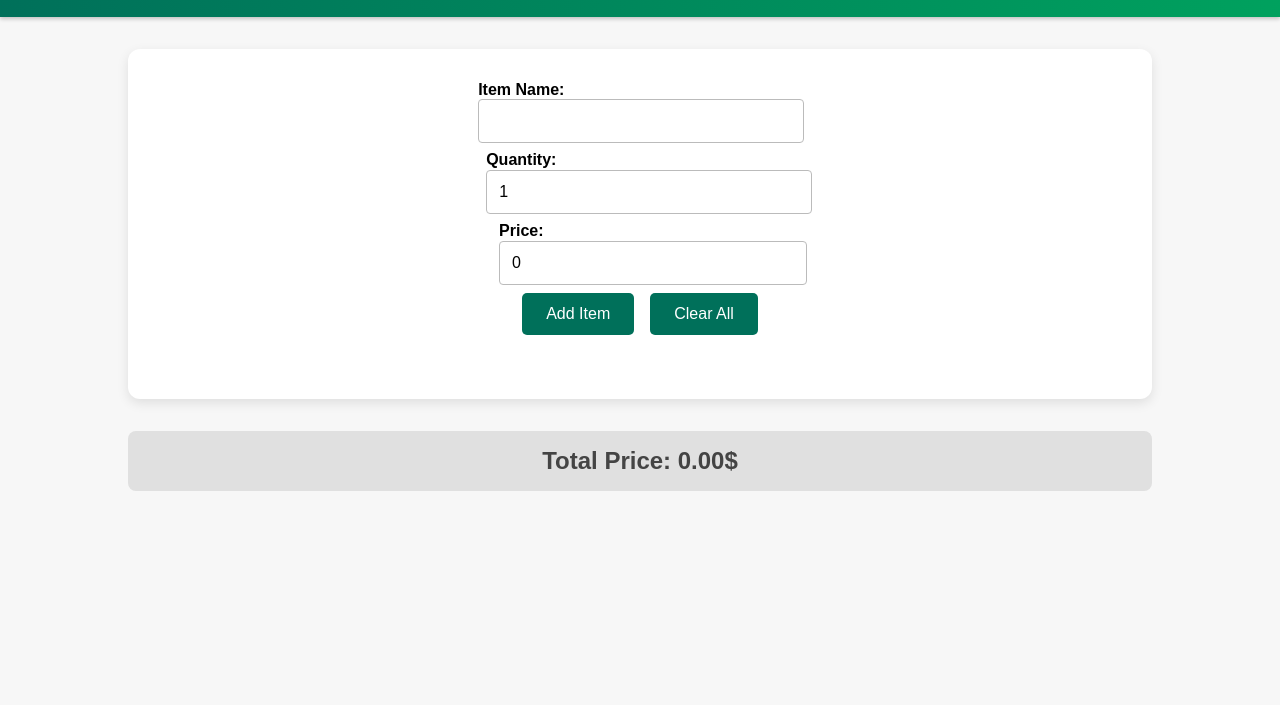
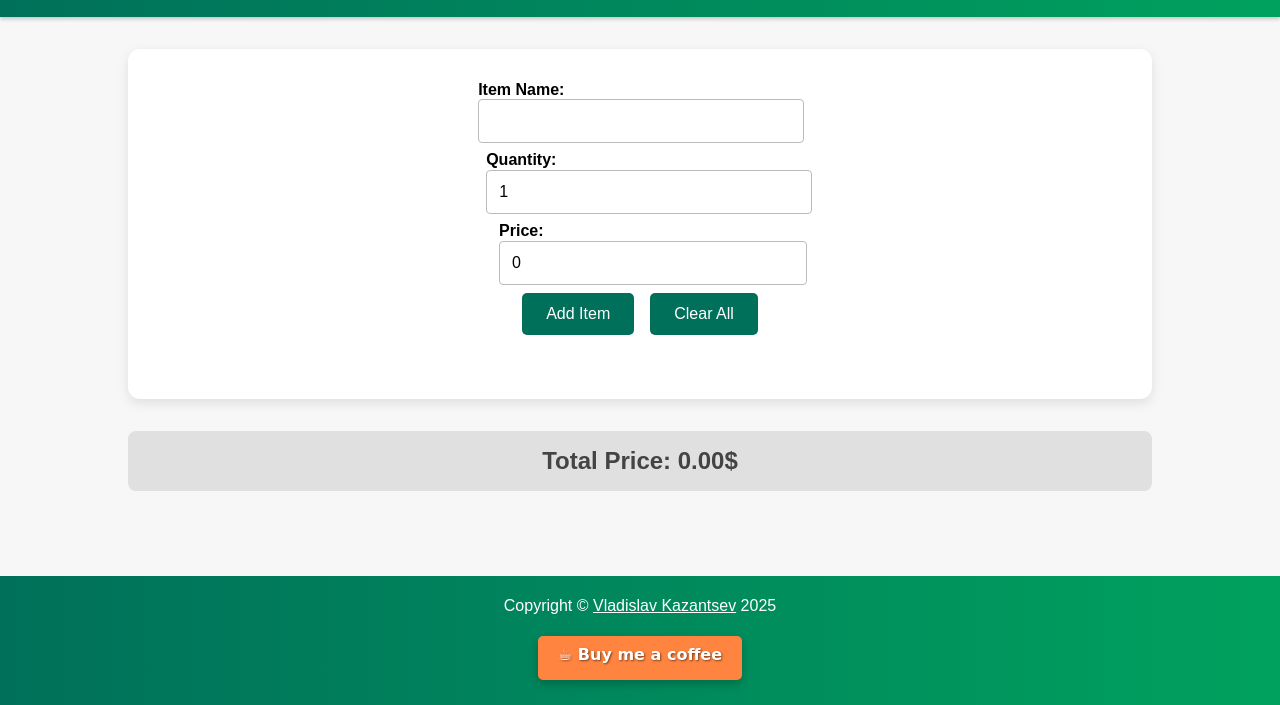
Before and after one commit to PrimeSolar/shopping-app, a plain HTML site: page index.html in a window 1280 px wide. Shown: the part 95-800 px from the top of the page. Drawn offline with nearby package versions, Linux system fonts and the light colour scheme.

Commit message:
Update index.html

```diff
--- a/index.html
+++ b/index.html
@@ -4,6 +4,8 @@
     <meta charset="utf-8" />
   </head>
   <body>
+    <div class="wrapper">
+      <div class="content">
         <nav>
           <h1>Shopping List 🛒</h1>
         </nav>
@@ -16,7 +18,13 @@
             </label>
             <label>
               Quantity:
-          <input type="number" id="quantityInput" value="1" required min="1" />
+              <input
+                type="number"
+                id="quantityInput"
+                value="1"
+                required
+                min="1"
+              />
             </label>
             <label>
               Price:
@@ -38,7 +46,9 @@
 
         <div id="itemsDiv"></div>
         <div id="totalPriceDiv">Total Price: 0$</div>
-
+      </div>
+      <footer></footer>
+    </div>
     <script src="https://npmcdn.com/dexie@4.0.11/dist/dexie.min.js"></script>
     <script src="scripts/shopping-min.js"></script>
     <script src="scripts/meta-tags-min.js"></script>
```
Lines whose indentation alone changed are shown as unchanged.
